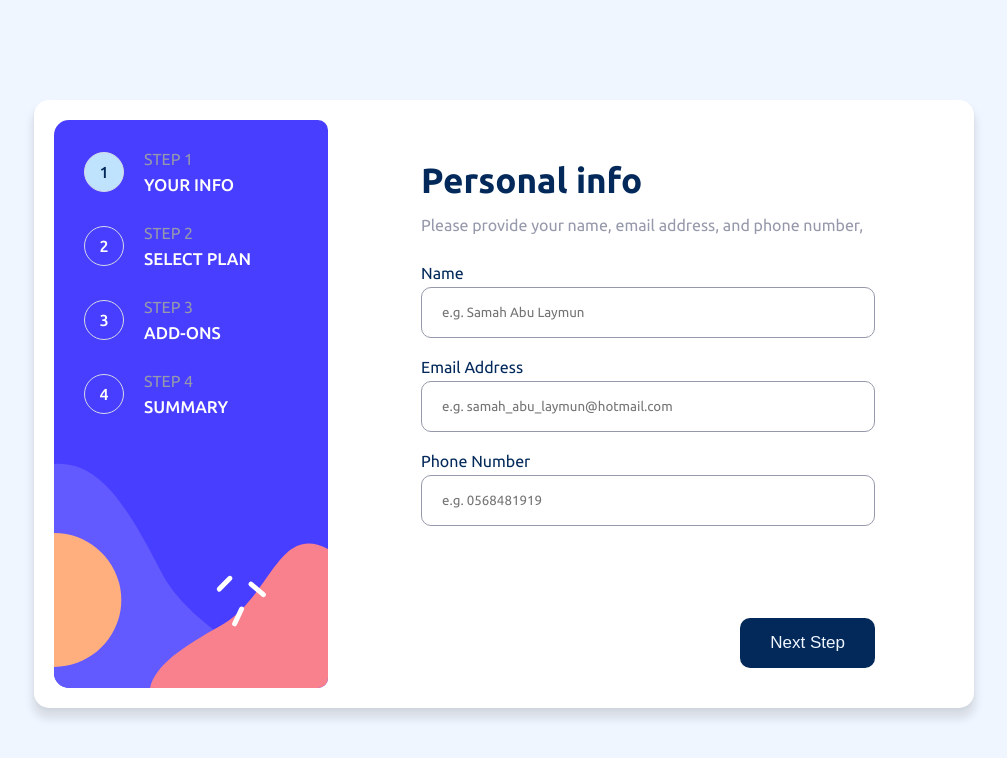
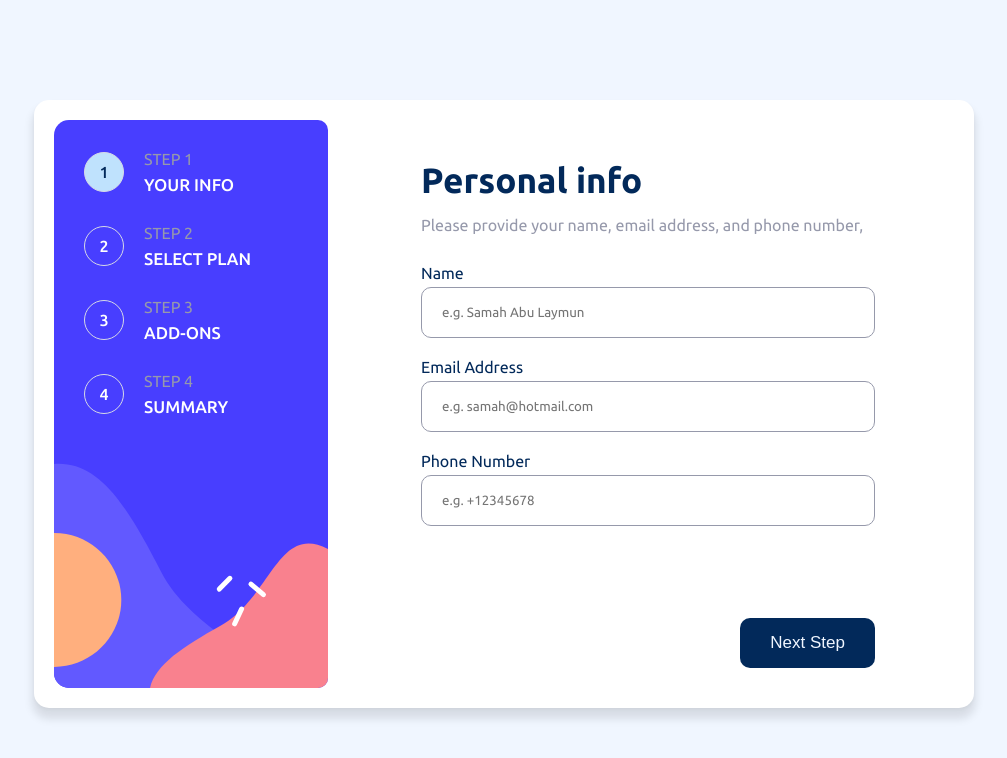
Before and after one commit to samahalaymun/multi-step-form, a plain HTML site: page index.html in a window 1280 px wide. Shown: the whole page, without its empty margins (136-1143 px from the left). Drawn offline with Linux system fonts and the light colour scheme.

Commit message:
change index

```diff
--- a/index.html
+++ b/index.html
@@ -77,7 +77,7 @@
                   class="form-control"
                   type="email"
                   id="user-email"
-                  placeholder="e.g. samah_abu_laymun@hotmail.com"
+                  placeholder="e.g. samah@hotmail.com"
 
                 />
                 <div class="input-header">
@@ -92,7 +92,7 @@
                   class="form-control"
                   type="number"
                   id="user-phone"
-                  placeholder="e.g. 0568481919"
+                  placeholder="e.g. +12345678"
 
                 />
               </div>
```
